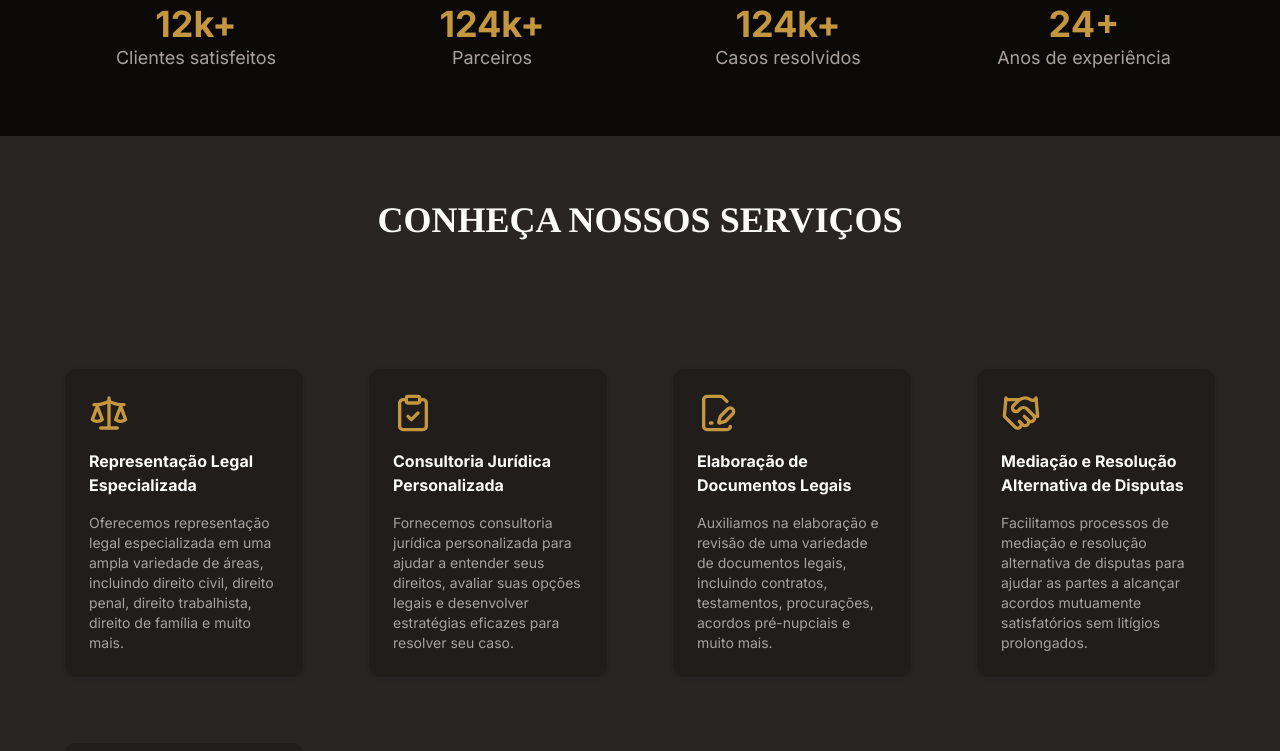
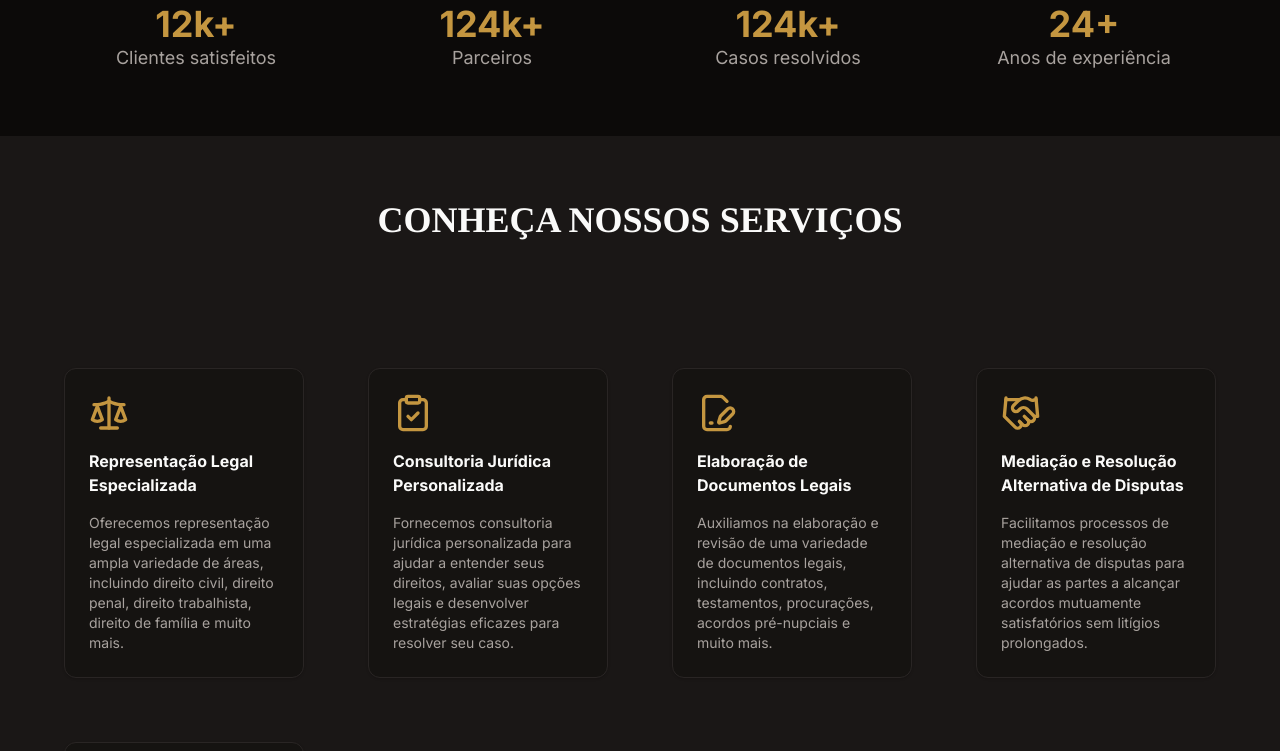
Before and after one commit to rafaelpzoucas/landing-page-template, a Next.js app: page / in a window 1280 px wide. Shown: the part 860-1611 px from the top of the page. Built offline with nearby package versions, Linux system fonts and the light colour scheme.

Commit message:
fix footer bg color

```diff
--- a/src/app/footer.tsx
+++ b/src/app/footer.tsx
@@ -7,8 +7,7 @@ import Link from 'next/link'
 
 export function Footer() {
   return (
-    <footer className="flex items-center justify-center">
-      <Section>
+    <Section className="flex items-center justify-center">
       <div className="grid grid-cols-1 md:grid-cols-3 max-w-7xl">
         <div className="flex flex-col gap-6">
           <div className="flex flex-row items-center gap-2">
@@ -33,6 +32,5 @@ export function Footer() {
         </div>
       </div>
     </Section>
-    </footer>
   )
 }
--- a/src/components/section.tsx
+++ b/src/components/section.tsx
@@ -8,7 +8,7 @@ const Section = React.forwardRef<HTMLElement, SectionProps>(
     const Comp = 'section'
     return (
       <Comp
-        className={cn('p-8 md:p-16 py-16 even:bg-secondary', className)}
+        className={cn('p-8 md:p-16 py-16 even:bg-secondary/50', className)}
         ref={ref}
         {...props}
       />
```
Lines whose indentation alone changed are shown as unchanged.
